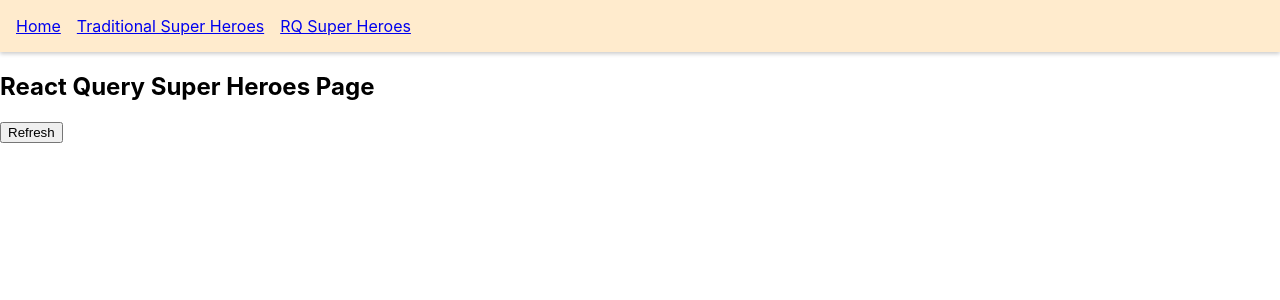
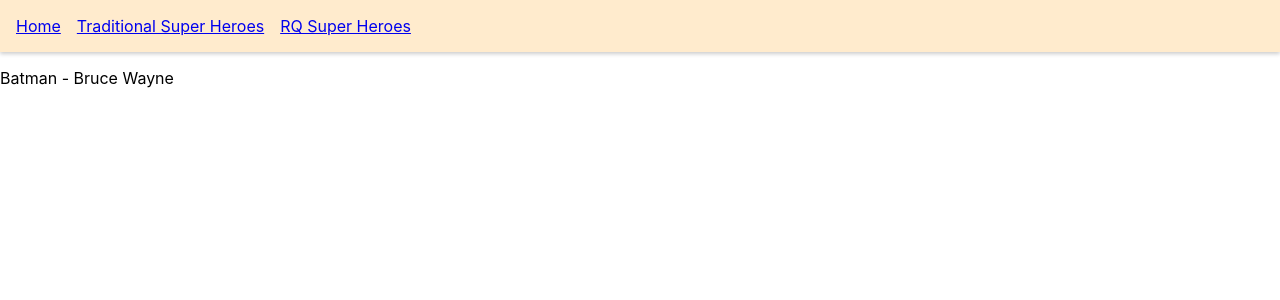
Before and after one commit to StephensGit/React-Query, a React (Create React App) app in the folder codevolution/react-query-starter/: page /rq-super-heroes/1 in a window 1280 px wide. Shown: the top 300 px of the page. Built offline with nearby package versions, Linux system fonts and the light colour scheme; data requests are answered from the project's data file.

Commit message:
React Query Tutorial - 14 - Query by Id

```diff
--- a/codevolution/react-query-starter/src/App.js
+++ b/codevolution/react-query-starter/src/App.js
@@ -6,6 +6,7 @@
 import { HomePage } from './components/Home.page'
 import { RQSuperHeroesPage } from './components/RQSuperHeroes.page'
 import { SuperHeroesPage } from './components/SuperHeroes.page'
+import { RQSuperHero } from './components/RQSuperHero'
 
 const queryClient = new QueryClient();
 
@@ -28,6 +29,9 @@
             </ul>
           </nav>
           <Switch>
+            <Route path='/rq-super-heroes/:heroId'>
+              <RQSuperHero />
+            </Route>
             <Route path='/super-heroes'>
               <SuperHeroesPage />
             </Route>
--- /dev/null
+++ b/codevolution/react-query-starter/src/components/RQSuperHero.js
@@ -0,0 +1,20 @@
+import { useParams } from "react-router-dom"
+import { useSuperHeroData } from "../hooks/useSuperHeroData"
+
+export const RQSuperHero = () => {
+    const { heroId } = useParams()
+    const { isLoading, data, isError, error } = useSuperHeroData(heroId)
+
+    if(isLoading) {
+        return <h2>Loading...</h2>
+    }
+    if(isError) {
+        return <h2>{error.message}</h2>
+    }
+
+  return (
+    <div>
+        {data?.data.name} - {data?.data.alterEgo}
+    </div>
+  )
+}
--- a/codevolution/react-query-starter/src/components/RQSuperHeroes.page.js
+++ b/codevolution/react-query-starter/src/components/RQSuperHeroes.page.js
@@ -1,3 +1,4 @@
+import { Link } from 'react-router-dom';
 import { useSuperHeroesData } from '../hooks/useSuperHeroesData'
 
 export const RQSuperHeroesPage = () => {
@@ -21,12 +22,12 @@
     <>
       <h2>React Query Super Heroes Page</h2>
       <button onClick={refetch}>Refresh</button>
-      {/* {data?.data.map((hero) => {
-        return <div key={hero.id}>{hero.name}</div>
+      {data?.data.map((hero) => {
+        return <div key={hero.id}><Link to={`/rq-super-heroes/${hero.id}`}>{hero.name}</Link></div>
+      })}
+      {/* {data?.map((heroName) => {
+        return <div key={heroName}>{heroName}</div>
       })} */}
-      {data?.map((heroName) => {
-        return <div key={heroName}>{heroName}</div>
-      })}
     </>
   )
 }
--- /dev/null
+++ b/codevolution/react-query-starter/src/hooks/useSuperHeroData.js
@@ -0,0 +1,11 @@
+import { useQuery } from "react-query"
+import axios from 'axios'
+
+const fetchSuperHero = ({ queryKey }) => {
+    const heroId = queryKey[1]
+    return axios.get(`http://localhost:3000/superheroes/${heroId}`)
+}
+
+export const useSuperHeroData = (heroId) => {
+    return useQuery(['super-hero', heroId], fetchSuperHero)
+}
--- a/codevolution/react-query-starter/src/hooks/useSuperHeroesData.js
+++ b/codevolution/react-query-starter/src/hooks/useSuperHeroesData.js
@@ -11,9 +11,9 @@
       enabled: false,
       onSuccess,
       onError,
-      select: (data) => {
-        const superHeroNames = data.data.map((hero) => hero.name)
-        return superHeroNames
-      },
+      // select: (data) => {
+      //   const superHeroNames = data.data.map((hero) => hero.name)
+      //   return superHeroNames
+      // },
     })
   }
```
